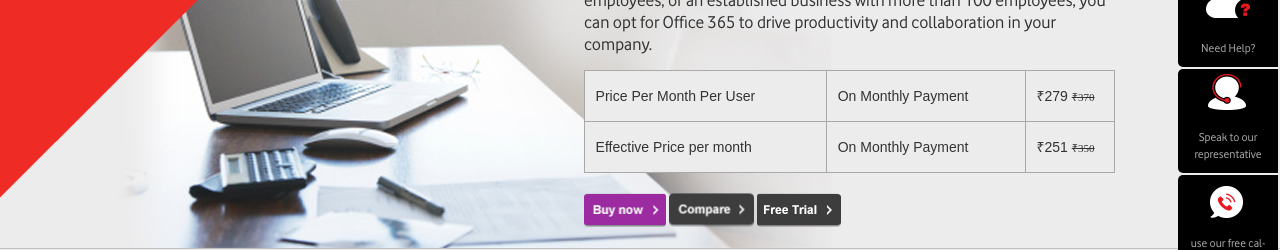
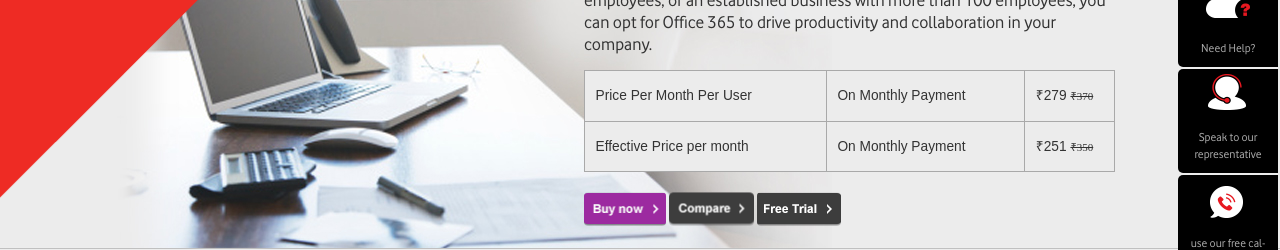
Before and after one commit to chandan-cordova/Vodafone-Essar-AMS, a plain HTML site: page Vodafone-V2.5/planDetailsv1.0.html in a window 1280 px wide. Shown: the part 262-512 px from the top of the page. Drawn offline with Linux system fonts and the light colour scheme.

Commit message:
corrected unit to px

```diff
--- a/Vodafone-V2.5/_css/_custom/planDetails.css
+++ b/Vodafone-V2.5/_css/_custom/planDetails.css
@@ -3,7 +3,7 @@
 }
 #planDetailsPricingTable {
 	font-family: Arial;
-	font-size: 13.73x;
+	font-size: 13.73px;
 	background-color: #ececec;
 	border-collapse: collapse;
 }
```
